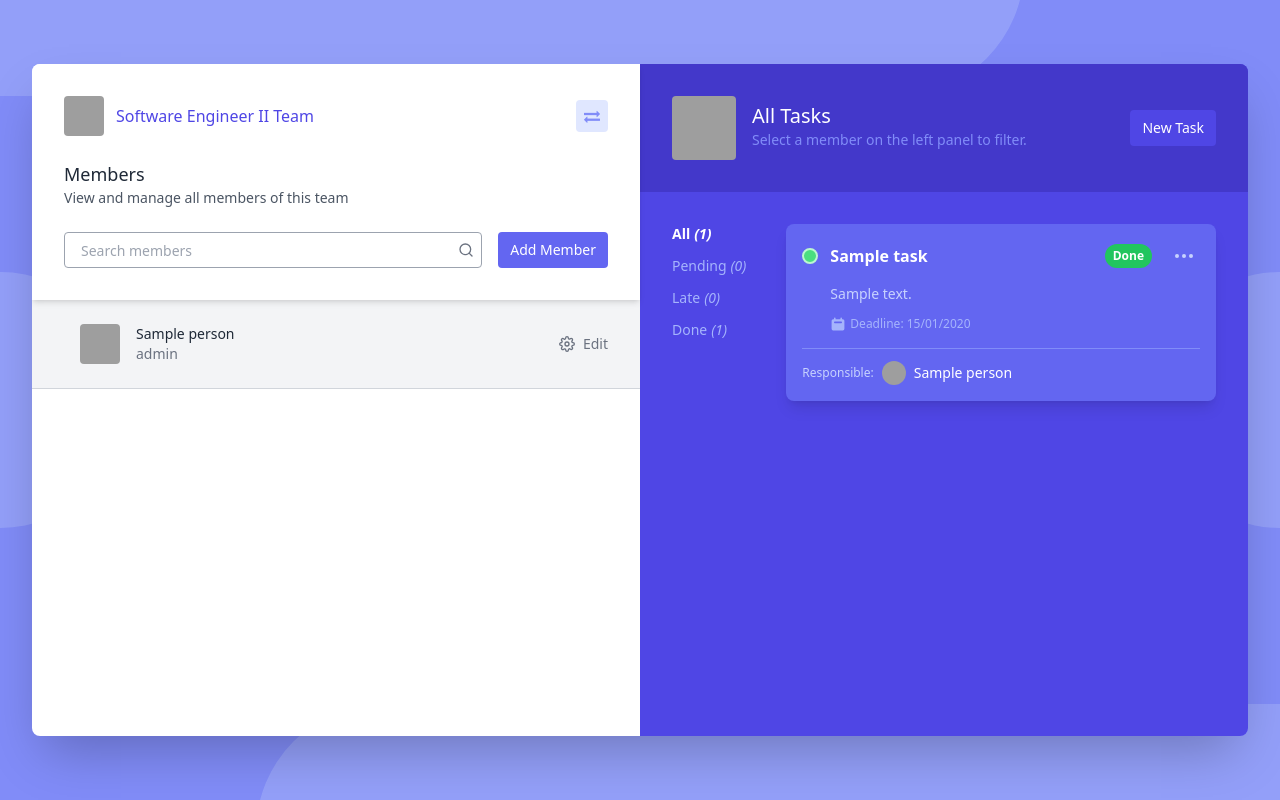
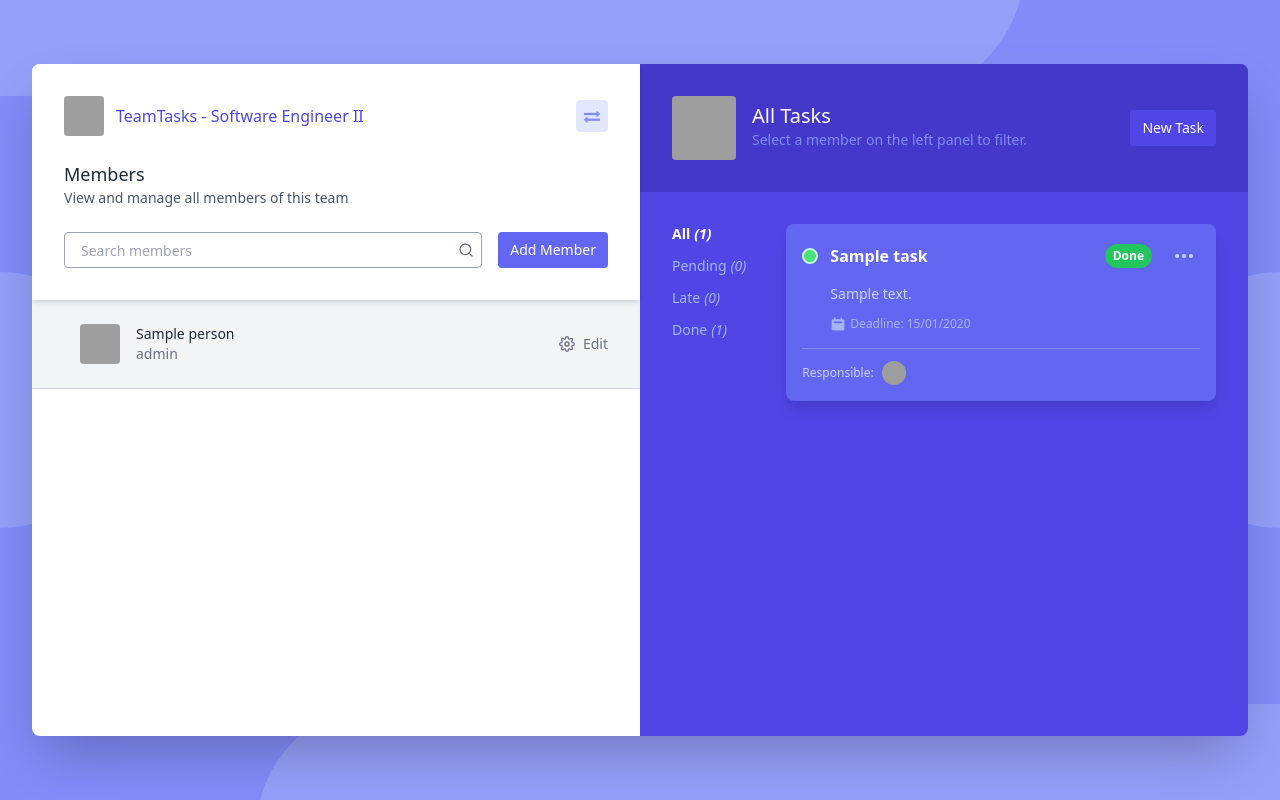
Before and after one commit to davisakamoto/team-tasks, a Django app: page / in a window 1280 px wide. Run offline with Django 5.2, Linux system fonts and the light colour scheme; tables that the repository leaves empty hold one stand-in row (values such as "Sample post"); some libraries are stand-ins or nearby versions; grey boxes are pictures that could not be loaded.

Commit message:
favicon, cor em navegador e alguns titulos

```diff
--- a/manager/forms.py
+++ b/manager/forms.py
@@ -4,12 +4,12 @@
 class TaskForm(forms.ModelForm):
     class Meta:
         model = Task
-        fields = ['title', 'description', 'categoryId', 'personId', 'done', 'deadline']
+        fields = ['title', 'description', 'category', 'person', 'done', 'deadline']
         widgets = {
             'title': forms.TextInput(attrs={'class': 'form-control'}),
             'description': forms.Textarea(attrs={'class': 'form-control', 'rows': 3}),
-            'categoryId': forms.Select(attrs={'class': 'form-select'}),
-            'personId': forms.Select(attrs={'class': 'form-select'}),
+            'category': forms.Select(attrs={'class': 'form-select'}),
+            'person': forms.Select(attrs={'class': 'form-select'}),
             'done': forms.CheckboxInput(attrs={'class': 'form-check-input'}),
             'deadline': forms.DateInput(attrs={'class': 'form-control', 'type': 'date'}),
         }
--- a/manager/models.py
+++ b/manager/models.py
@@ -21,8 +21,8 @@
     title = models.CharField(max_length=200)
     description = models.TextField(blank=True, null=True)
     done = models.BooleanField(default=False)
-    categoryId = models.ForeignKey(Category, null=True, on_delete=models.SET_NULL)
-    personId = models.ForeignKey(Person, null=True, on_delete=models.SET_NULL)
+    category = models.ForeignKey(Category, null=True, on_delete=models.SET_NULL)
+    person = models.ForeignKey(Person, null=True, on_delete=models.SET_NULL)
     deadline = models.DateField(null=True, blank=True)
     doneAt = models.DateTimeField(null=True, blank=True)
     createdAt = models.DateTimeField(auto_now_add=True)
--- a/manager/templates/manager/manager.html
+++ b/manager/templates/manager/manager.html
@@ -4,8 +4,12 @@
   <meta charset="UTF-8">
   <meta name="viewport" content="width=device-width, initial-scale=1.0">
   <title>TeamTasks</title>
+
   <script src="https://cdn.tailwindcss.com"></script>
   <link rel="stylesheet" href="https://cdnjs.cloudflare.com/ajax/libs/font-awesome/4.7.0/css/font-awesome.min.css">
+
+  <link rel="icon" type="image/png" href="https://cdn-icons-png.flaticon.com/512/6024/6024190.png">
+  <meta name="theme-color" content="#4f46e5">
 </head>
 
 <script>
@@ -31,7 +35,7 @@
         <div class="p-8 shadow-md relative bg-white">
           <div class="flex items-center">
             <img src="https://cdn-icons-png.flaticon.com/512/6024/6024190.png" class="w-10 h-10 block rounded object-cover object-top" />
-            <div class="text-indigo-600 font-medium ml-3">Software Engineer II Team</div>
+            <div class="text-indigo-600 font-medium ml-3">TeamTasks - Software Engineer II</div>
             <button class="bg-indigo-100 text-indigo-400 ml-auto w-8 h-8 flex items-center justify-center rounded">
               <i class="fa fa-exchange" aria-hidden="true"></i>
             </button>
--- a/manager/templates/manager/task.html
+++ b/manager/templates/manager/task.html
@@ -7,6 +7,9 @@
     <script src="https://cdn.tailwindcss.com"></script>
     <link href="https://cdn.jsdelivr.net/npm/bootstrap@5.3.0/dist/css/bootstrap.min.css" rel="stylesheet">
     <link rel="stylesheet" href="https://cdnjs.cloudflare.com/ajax/libs/font-awesome/4.7.0/css/font-awesome.min.css">
+
+    <link rel="icon" type="image/png" href="https://cdn-icons-png.flaticon.com/512/6024/6024190.png">
+    <meta name="theme-color" content="#4f46e5">
 </head>
 
 <body class="relative bg-indigo-400 h-screen overflow-hidden flex items-center justify-center">
```
Also changed, not shown: manager/templates/manager/person.html (+5 -2 lines), manager/migrations/0004_rename_categoryid_task_category.py (added), manager/migrations/0005_rename_personid_task_person.py (added).
